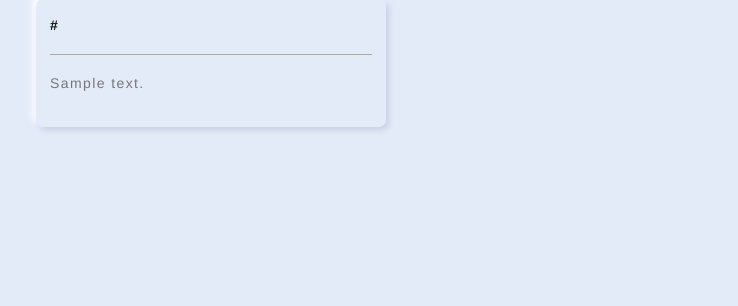
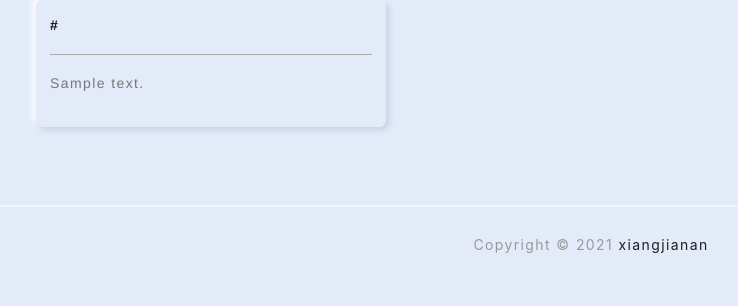
Before and after one commit to frecode/lks_api, a Django app: page / in a window 1280 px wide. Shown: the part 209-515 px from the top of the page, without its empty margins (49-787 px from the left). Run offline with Django 3.2, Linux system fonts and the light colour scheme; tables that the repository leaves empty hold one stand-in row (values such as "Sample post"); some libraries are stand-ins or nearby versions.

Commit message:
V1.0.18 footer

```diff
--- a/app01/models.py
+++ b/app01/models.py
@@ -43,7 +43,8 @@ class WebReceive(models.Model):
 
 
 class WebInfo(models.Model):
-    title = models.CharField(max_length=64, verbose_name="接口标题")
+    web_title = models.CharField(max_length=64, verbose_name="网站标题")
+    title = models.CharField(max_length=64, verbose_name="页面标题")
 
     def __str__(self):
         return self.title
--- a/app01/views.py
+++ b/app01/views.py
@@ -90,5 +90,7 @@ def init_web(request):
 
 def web_view(request):
     web_list = WebReceive.objects.all()
-    title = WebInfo.objects.first().title
+    web_info_obj = WebInfo.objects.first()
+    web_title = web_info_obj.web_title
+    title = web_info_obj.title
     return render(request, 'index.html', locals())
--- a/templates/index.html
+++ b/templates/index.html
@@ -6,7 +6,7 @@
     <meta name="viewport" content="width=device-width, minimum-scale=1.0, maximum-scale=1.0, user-scalable=no">
     <meta name="apple-mobile-web-app-capable" content="yes">
     <meta name="theme-color" content="#E4EBF8">
-    <title>LKs - 良心到难以置信的网站推荐</title>
+    <title>{{ web_title }}</title>
     <link rel="shortcut icon" href="/static/favicon.ico" type="image/x-icon">
     <link rel="apple-touch-icon" href="/static/apple-touch-icon.jpg">
     <link rel="stylesheet" href="https://cdn.bootcdn.net/ajax/libs/twitter-bootstrap/4.6.0/css/bootstrap.min.css">
@@ -71,11 +71,30 @@
         }
 
         .row {
-            margin-bottom: 100px;
+            margin-bottom: 50px;
         }
 
         .col-md-4 {
             margin: 30px 0;
+        }
+
+        .footer-links {
+            padding: 0;
+            margin: 0;
+            color: #999999;
+            font-family: SF Pro SC, SF Pro Text, SF Pro Display, SF Pro Icons, PingFang SC, Helvetica Neue, Helvetica, Arial, sans-serif;
+        }
+        .footer-links a {
+            color: #1f1f1f;
+            font-weight: normal;
+            letter-spacing: .1em;
+        }
+
+        .copyrights {
+            padding: 25px 0 !important;
+            box-shadow: -0.1rem -2px 0 #f1f5fc;
+            width: 100%;
+            bottom: 0;
         }
 
         /* 移动端响应式布局 */
@@ -89,7 +108,7 @@
             }
 
             .row {
-                margin-bottom: 50px;
+                margin-bottom: 30px;
             }
         }
 
@@ -129,7 +148,13 @@
             </div>
         {% endfor %}
     </div>
-
+</div>
+<div class="copyrights">
+    <div class="container">
+        <p class="footer-links text-center">Copyright © 2021 <a href="https://github.com/xiangjianan/"
+                                                                rel="nofollow noreferrer" target="_target">xiangjianan</a>
+        </p>
+    </div>
 </div>
 </body>
 </html>
```
Also changed, not shown: app01/migrations/0009_auto_20211020_0629.py (added).
